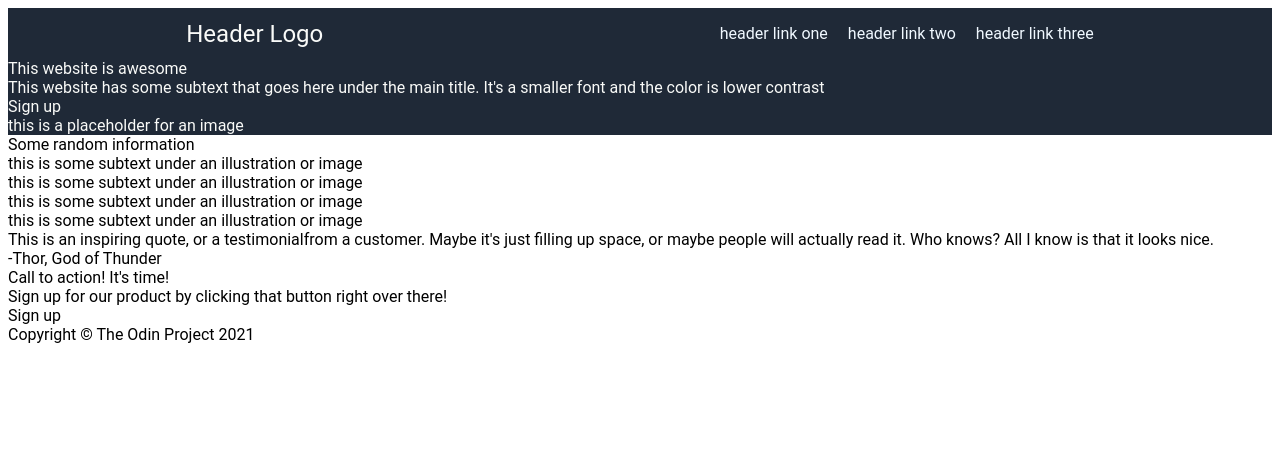
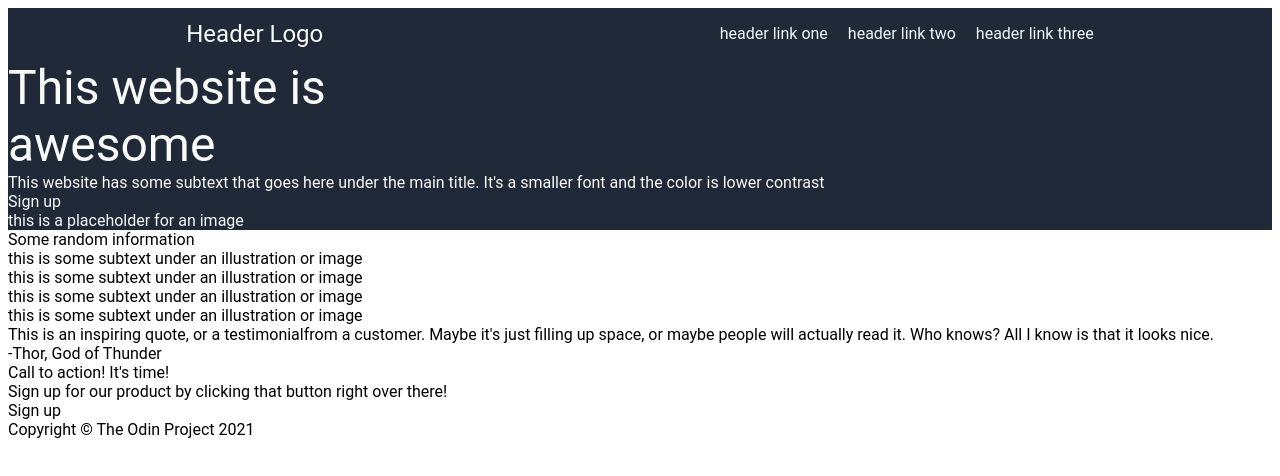
Before and after one commit to Abhinav-Raj-Singh/Landing-Page, a plain HTML site: page index.html in a window 1280 px wide. Drawn offline with Linux system fonts and the light colour scheme.

Commit message:
Style midsec as per required layout

```diff
--- a/css/style.css
+++ b/css/style.css
@@ -30,3 +30,10 @@ ul{
     color: #f9faf8;
 
 }
+
+.midsec .heading{
+    display: flex;
+    font-size: 48px;
+    flex-shrink: 1;
+    flex-direction: column;
+}
```
